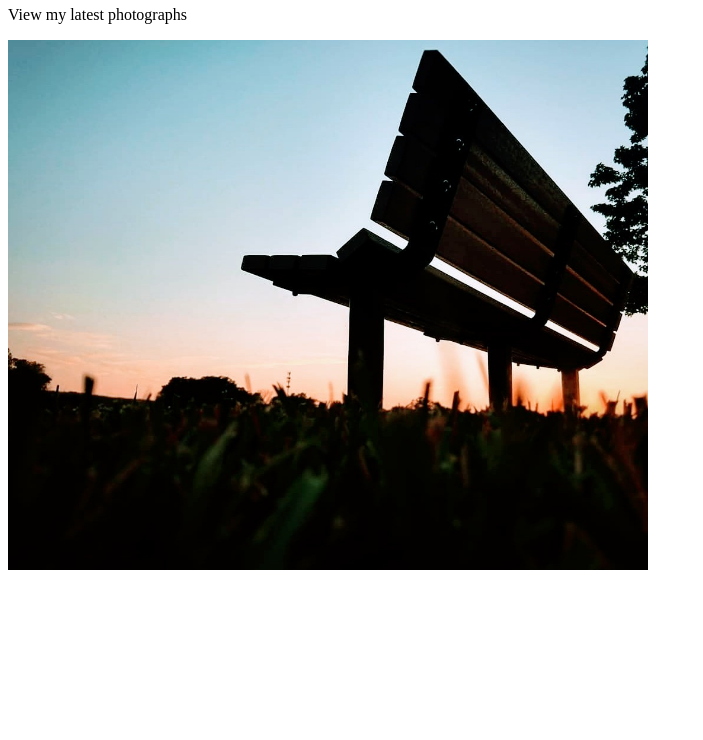
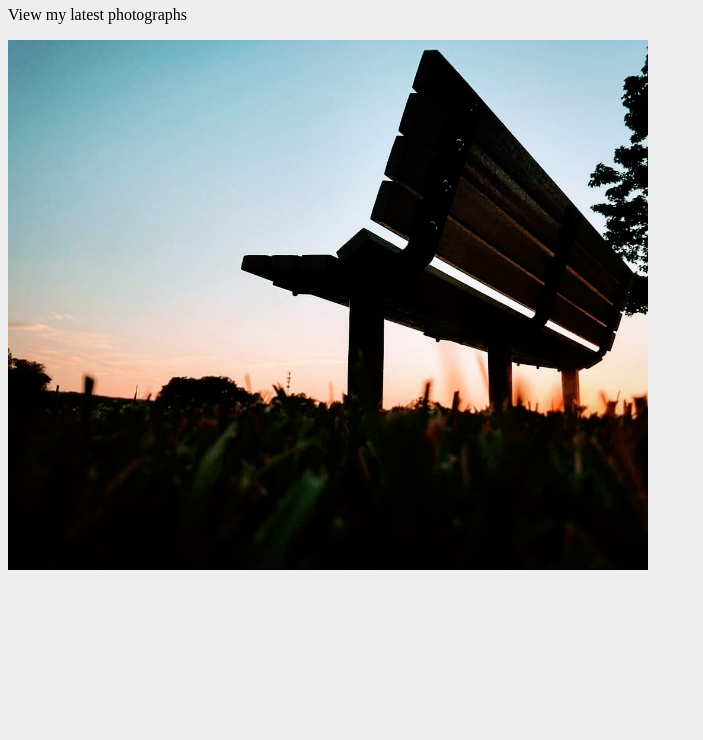
Before and after one commit to Dipti5245/MyPortfolio, a plain HTML site: page index.html in a window 1280 px wide. Shown: the part 60-800 px from the top of the page, without its empty margins (0-703 px from the left). Drawn offline with Linux system fonts and the light colour scheme.

Commit message:
Update index.html

```diff
--- a/index.html
+++ b/index.html
@@ -1,7 +1,7 @@
 <html>
 <head>
 <title>My Portfolio</title>
-<link rel="stylesheet" href="styles/main css" />
+<link rel="stylesheet" href="styles/main.css" />
 </head>
 <body class="portfolio">
   <h1>Hello! Welcome to my portfolio!</h1>
```
